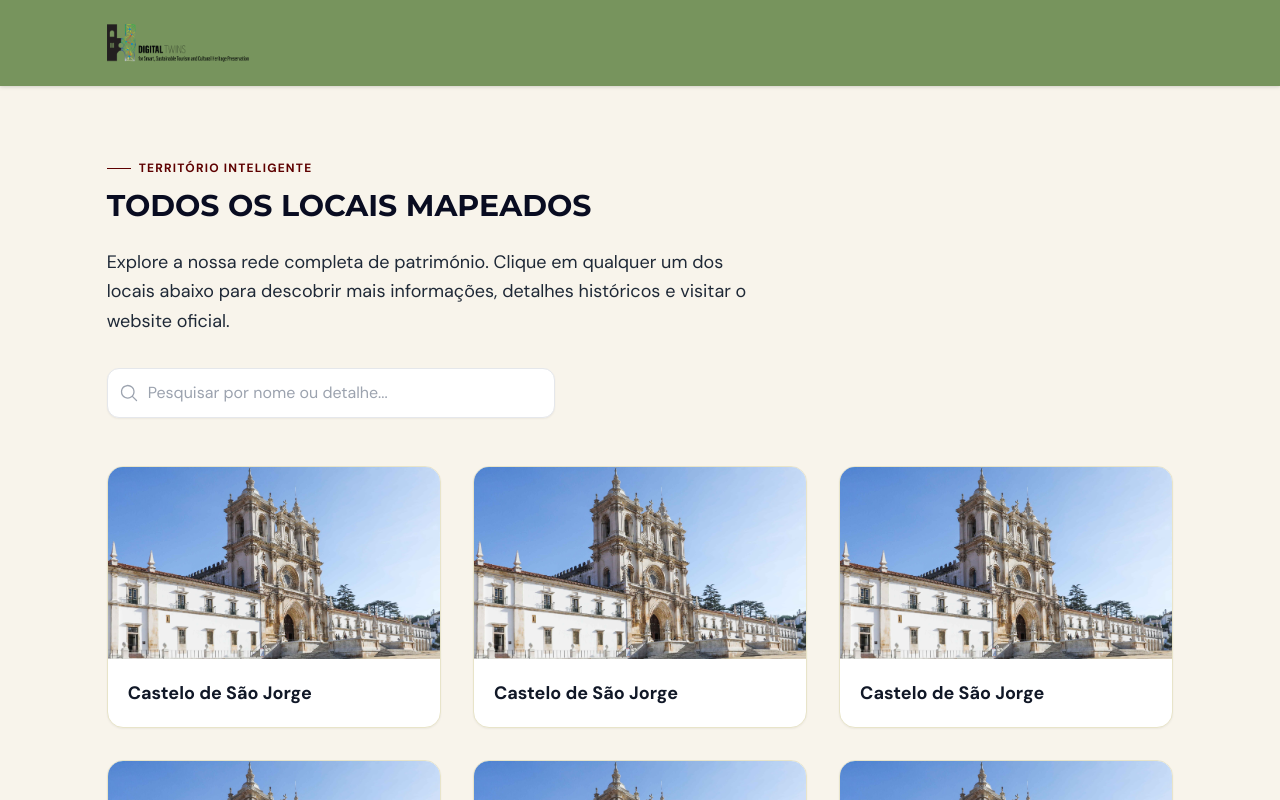
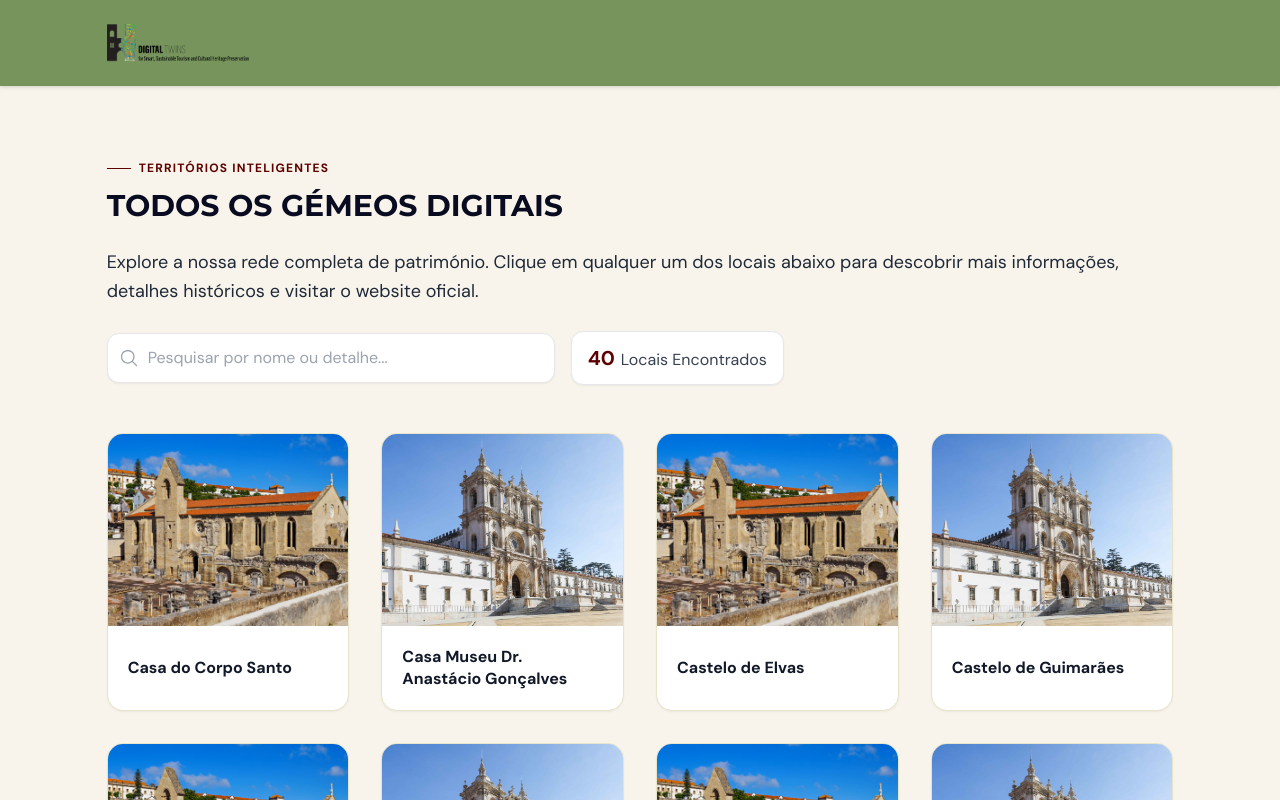
Before and after one commit to GoncaloCerveira/dt_repo_platform, a React (Vite) app in the folder frontend/: page /repository/azulejo in a window 1280 px wide. Both pictures are taken after a click on the button "Ver todos os locais". Shown: the top 800 px of the page. Built offline with nearby package versions, Linux system fonts and the light colour scheme.

Commit message:
New page and small fixes

```diff
--- a/frontend/src/screens/footer/index.tsx
+++ b/frontend/src/screens/footer/index.tsx
@@ -1,5 +1,4 @@
 import ICON from "@/assets/digitaltwins_icone.png";
-import NOVA from "@/assets/NOVA.png";
 import { EnvelopeIcon, PhoneIcon, MapPinIcon} from "@heroicons/react/24/outline";
 
 const Footer = () => {
--- a/frontend/src/screens/home/index.tsx
+++ b/frontend/src/screens/home/index.tsx
@@ -8,6 +8,7 @@ import PRR from "@/assets/logotipos/prr_L250px.png";
 import Republica from "@/assets/logotipos/Republica_L250px.png";
 import EU from "@/assets/logotipos/EU_L250px.png";
 import ARTE from "@/assets/arte.png";
+import ICON from "@/assets/digitaltwins_icone.png";
 import BackgroundImage from "@/assets/background.jpg";
 import { motion } from "framer-motion";
 
@@ -16,11 +17,9 @@ type Props = {
 };
 
 const Home = ({ setSelectedPage }: Props) => {
-  const isAboveMediumScreens = useMediaQuery("(min-width:1060px)");
-
   const partners = [
     { src: NOVA, alt: "NOVA FCT" },
-    {src: UEVORA, alt:"UEVORA"},
+    { src: UEVORA, alt: "UEVORA" },
     { src: PCultural, alt: "Património Cultural" },
     { src: MMP, alt: "Museus e Monumentos de Portugal" },
     { src: ARTE, alt: "ARTE" },
@@ -32,68 +31,66 @@ const Home = ({ setSelectedPage }: Props) => {
   return (
     <section
       id="home"
-      className="relative flex flex-col justify-between min-h-[500px] h-[85vh] bg-cover bg-center bg-no-repeat"
+      className="relative flex flex-col justify-between min-h-[85svh] bg-cover bg-center bg-no-repeat"
       style={{ backgroundImage: `url(${BackgroundImage})` }}
     >
       <div className="absolute inset-0 bg-gray-900/70 z-0" />
 
+      {/* MAIN CONTENT CONTAINER */}
+      <div className="relative z-10 flex flex-col flex-grow pt-24 md:pt-32 pb-8 w-5/6 mx-auto">
+
+        {/* TOP LOGO/ACRONYM */}
         <motion.div
-        className="relative z-10 mx-auto w-5/6 flex-grow flex items-center justify-start pt-20"
+          initial="hidden" animate="visible" transition={{ duration: 0.5 }}
+          variants={{ hidden: { opacity: 0, x: -50 }, visible: { opacity: 1, x: 0 } }}
+        >
+          <div className="flex items-center gap-4 md:gap-6">
+            <img src={ICON} alt="Digital Twins Icon" className="w-10 h-10 md:w-12 md:h-12 object-contain" />
+            <h1 className="font-montserrat font-bold text-white uppercase text-3xl sm:text-4xl">DT4SST-CH</h1>
+          </div>
+        </motion.div>
+
+        {/* CENTERED CONTENT */}
+        <div className="flex-grow flex items-center justify-start">
+          <motion.div
             onViewportEnter={() => setSelectedPage(SelectedPage.Home)}
-      >
-        <div className="md:basis-3/5">
-          <motion.div
-            initial="hidden"
-            whileInView="visible"
-            viewport={{ once: true, amount: 0.5 }}
-            transition={{ duration: 0.5 }}
-            variants={{
-              hidden: { opacity: 0, x: -50 },
-              visible: { opacity: 1, x: 0 },
-            }}
+            initial="hidden" animate="visible" transition={{ duration: 0.5, delay: 0.2 }}
+            variants={{ hidden: { opacity: 0, x: -50 }, visible: { opacity: 1, x: 0 } }}
           >
             <div className="relative">
-              <span className="absolute uppercase -top-12 -left-1 z-[-1] hidden md:block
-                                font-montserrat text-7xl font-bold tracking-tighter
-                                text-gray-100 opacity-10 select-none">
-                Gémeos Digitais
-              </span>
-
-              <h1 className="flex flex-col gap-2 font-montserrat font-bold tracking-tighter text-white">
-                <span className="block uppercase text-5xl sm:text-7xl leading-tight">
-                  Gémeos Digitais
-                </span>
-                <span className="text-xl sm:text-3xl font-medium leading-relaxed max-w-[800px] text-gray-200">
+              <span className="absolute -top-12 -left-1 z-[-1] hidden md:block font-montserrat text-7xl font-bold text-gray-100 opacity-10 uppercase">Gémeos Digitais</span>
+              <h1 className="flex flex-col gap-2 font-montserrat font-bold text-white">
+                <span className="text-4xl sm:text-5xl md:text-7xl uppercase">Gémeos Digitais</span>
+                <span
+                  className="text-lg sm:text-xl md:text-3xl font-medium text-gray-200 leading-snug max-w-2xl [text-wrap:balance]"
+                >
                   Para Turismo Inteligente, Sustentável e Preservação do Património Cultural
                 </span>
               </h1>
             </div>
           </motion.div>
         </div>
-      </motion.div>
+      </div>
 
-      {isAboveMediumScreens && (
+      {/* RESPONSIVE PARTNERS BAR */}
       <div className="relative z-10 w-full bg-primary-100 py-6 border-t border-white/20 shadow-[0_-10px_30px_rgba(0,0,0,0.3)]">
-          <div className="mx-auto w-4/6">
-            <div className="flex items-center justify-between gap-4">
+        <div className="mx-auto w-5/6">
+          {/* Grid changes from 2 cols on mobile to 8 cols on desktop */}
+          <div className="grid grid-cols-2 sm:grid-cols-4 md:grid-cols-8 gap-4">
             {partners.map((partner, index) => (
               <motion.div
                 key={index}
                 initial={{ opacity: 0, y: 20 }}
                 whileInView={{ opacity: 1, y: 0 }}
-                  className="flex-1 h-16 bg-white/95 rounded-lg shadow-sm p-2 flex items-center justify-center hover:bg-white transition-colors group"
+                viewport={{ once: true }}
+                className="h-16 bg-white/95 rounded-lg shadow-sm p-2 flex items-center justify-center hover:bg-white transition-colors"
               >
-                  <img
-                    alt={partner.alt}
-                    src={partner.src}
-                    className="max-h-full max-w-full object-contain transition-transform duration-300 group-hover:scale-105"
-                  />
+                <img alt={partner.alt} src={partner.src} className="max-h-full max-w-full object-contain" />
               </motion.div>
             ))}
           </div>
         </div>
       </div>
-      )}
     </section>
   );
 };
--- a/frontend/src/screens/locations_page/index.tsx
+++ b/frontend/src/screens/locations_page/index.tsx
@@ -19,90 +19,46 @@ export type LocationData = {
 };
 
 const locationsList: LocationData[] = [
-  {
-    id: "torre-belem-1",
-    name: "Torre de Belém",
-    image: TRB,
-    description: "A Torre de Belém é um dos monumentos mais expressivos da cidade de Lisboa. Localizada na margem direita do rio Tejo, é uma obra de referência do estilo manuelino.",
-    website: "https://www.patrimoniocultural.gov.pt",
-  },
-  {
-    id: "castelo-s-jorge-1",
-    name: "Castelo de São Jorge",
-    image: TR2,
-    description: "O Castelo de S. Jorge ergue-se na colina mais alta de Lisboa, oferecendo uma das vistas mais deslumbrantes sobre a cidade e o rio Tejo. Um local repleto de história desde o tempo dos mouros.",
-    website: "https://castelodesaojorge.pt",
-  },
-  {
-    id: "palacio-pena-1",
-    name: "Palácio Nacional da Pena",
-    image: TRB,
-    description: "O Palácio Nacional da Pena, localizado na serra de Sintra, representa uma das principais expressões do Romantismo arquitetónico do século XIX no mundo, sendo Património Mundial da UNESCO.",
-    website: "https://www.parquesdesintra.pt",
-  },
-  {
-    id: "convento-cristo-1",
-    name: "Convento de Cristo",
-    image: TR2,
-    description: "O Convento de Cristo, em Tomar, pertenceu à Ordem dos Templários. Constitui um dos mais importantes conjuntos monumentais de Portugal, misturando estilos românico, gótico, manuelino e renascentista.",
-    website: "http://www.conventocristo.gov.pt",
-  },
-  {
-    id: "torre-belem-2",
-    name: "Torre de Belém",
-    image: TRB,
-    description: "A Torre de Belém é um dos monumentos mais expressivos da cidade de Lisboa. Localizada na margem direita do rio Tejo, é uma obra de referência do estilo manuelino.",
-    website: "https://www.patrimoniocultural.gov.pt",
-  },
-  {
-    id: "castelo-s-jorge-2",
-    name: "Castelo de São Jorge",
-    image: TR2,
-    description: "O Castelo de S. Jorge ergue-se na colina mais alta de Lisboa, oferecendo uma das vistas mais deslumbrantes sobre a cidade e o rio Tejo. Um local repleto de história desde o tempo dos mouros.",
-    website: "https://castelodesaojorge.pt",
-  },
-  {
-    id: "palacio-pena-2",
-    name: "Palácio Nacional da Pena",
-    image: TRB,
-    description: "O Palácio Nacional da Pena, localizado na serra de Sintra, representa uma das principais expressões do Romantismo arquitetónico do século XIX no mundo, sendo Património Mundial da UNESCO.",
-    website: "https://www.parquesdesintra.pt",
-  },
-  {
-    id: "convento-cristo-2",
-    name: "Convento de Cristo",
-    image: TR2,
-    description: "O Convento de Cristo, em Tomar, pertenceu à Ordem dos Templários. Constitui um dos mais importantes conjuntos monumentais de Portugal, misturando estilos românico, gótico, manuelino e renascentista.",
-    website: "http://www.conventocristo.gov.pt",
-  },
-  {
-    id: "torre-belem-3",
-    name: "Torre de Belém",
-    image: TRB,
-    description: "A Torre de Belém é um dos monumentos mais expressivos da cidade de Lisboa. Localizada na margem direita do rio Tejo, é uma obra de referência do estilo manuelino.",
-    website: "https://www.patrimoniocultural.gov.pt",
-  },
-  {
-    id: "castelo-s-jorge-3",
-    name: "Castelo de São Jorge",
-    image: TR2,
-    description: "O Castelo de S. Jorge ergue-se na colina mais alta de Lisboa, oferecendo uma das vistas mais deslumbrantes sobre a cidade e o rio Tejo. Um local repleto de história desde o tempo dos mouros.",
-    website: "https://castelodesaojorge.pt",
-  },
-  {
-    id: "palacio-pena-3",
-    name: "Palácio Nacional da Pena",
-    image: TRB,
-    description: "O Palácio Nacional da Pena, localizado na serra de Sintra, representa uma das principais expressões do Romantismo arquitetónico do século XIX no mundo, sendo Património Mundial da UNESCO.",
-    website: "https://www.parquesdesintra.pt",
-  },
-  {
-    id: "convento-cristo-3",
-    name: "Convento de Cristo",
-    image: TR2,
-    description: "O Convento de Cristo, em Tomar, pertenceu à Ordem dos Templários. Constitui um dos mais importantes conjuntos monumentais de Portugal, misturando estilos românico, gótico, manuelino e renascentista.",
-    website: "http://www.conventocristo.gov.pt",
-  }
+  { id: "casa-corpo-santo", name: "Casa do Corpo Santo", image: TRB, description: "", website: "https://museus.mun-setubal.pt/10351/casadocorposanto" },
+  { id: "casa-museu-anastacio-goncalves", name: "Casa Museu Dr. Anastácio Gonçalves", image: TR2, description: "", website: "https://www.museusemonumentos.pt/pt/museus-e-monumentos/casa-museu-dr-anastacio-goncalves" },
+  { id: "castelo-elvas", name: "Castelo de Elvas", image: TRB, description: "", website: "https://cm-elvas.pt/descobrir/patrimonio/militar/castelo/" },
+  { id: "castelo-guimaraes", name: "Castelo de Guimarães", image: TR2, description: "", website: "https://www.museusemonumentos.pt/pt/museus-e-monumentos/castelo-de-guimaraes" },
+  { id: "castelo-viana-alentejo", name: "Castelo de Viana do Alentejo", image: TRB, description: "", website: "https://culturaportugal.gov.pt/pt/conhecer/local/_drcalentejo/castelo-de-viana-do-alentejo/" },
+  { id: "citania-santa-luzia", name: "Citânia de Santa Luzia", image: TR2, description: "", website: "https://www.culturaportugal.gov.pt/pt/conhecer/local/_drcnorte/citania-de-santa-luzia/" },
+  { id: "convento-cristo", name: "Convento de Cristo", image: TRB, description: "", website: "https://www.museusemonumentos.pt/pt/museus-e-monumentos/convento-de-cristo" },
+  { id: "convento-jesus", name: "Convento de Jesus", image: TR2, description: "", website: "https://museus.mun-setubal.pt/10348/conventodejesus" },
+  { id: "convento-s-salvador-vilar-frades", name: "Convento de S. Salvador de Vilar de Frades", image: TRB, description: "", website: "https://www.mosteirosanorte.gov.pt/convento-de-vilar-de-frades/" },
+  { id: "convento-sao-bento-castris", name: "Convento de São Bento de Cástris", image: TR2, description: "", website: "https://www.cm-evora.pt/locais/convento-de-s-bento-de-castris/" },
+  { id: "estacao-arqueologica-freixo", name: "Estação Arqueológica do Freixo - Tongóbriga", image: TRB, description: "", website: "https://www.tongobriga.gov.pt/" },
+  { id: "igreja-sao-miguel-castelo", name: "Igreja de São Miguel do Castelo", image: TR2, description: "", website: "https://www.museusemonumentos.pt/pt/museus-e-monumentos/igreja-de-sao-miguel-do-castelo" },
+  { id: "mosteiro-sta-maria-pombeiro", name: "Mosteiro de Sta. Maria de Pombeiro", image: TRB, description: "", website: "https://www.rotadoromanico.com/pt/monumentos/mosteiro-de-santa-maria-de-pombeiro/" },
+  { id: "mosteiro-jeronimos", name: "Mosteiro dos Jerónimos", image: TR2, description: "Obra-prima da arquitetura portuguesa, o Real Mosteiro de Santa Maria de Belém, designado comumente por Mosteiro dos Jerónimos, por ter sido destinado à Ordem de São Jerónimo, está classificado como Monumento Nacional desde 1907 e foi inscrito na Lista do Património Mundial da UNESCO em 1983. A igreja, com serviço religioso e horário para visitas patrimoniais, e o claustro, secularizado no século XIX, formam o conjunto patrimonial mais visitado do país.", website: "https://www.museusemonumentos.pt/pt/museus-e-monumentos/mosteiro-dos-jeronimos-e-capela-de-sao-jeronimo" },
+  { id: "mosteiro-sao-martinho-tibaes", name: "Mosteiro São Martinho de Tibães", image: TRB, description: "", website: "https://www.mosteirodetibaes.gov.pt/" },
+  { id: "museu-arte-popular", name: "Museu Arte Popular", image: TR2, description: "", website: "https://www.museusemonumentos.pt/pt/museus-e-monumentos/museu-de-arte-popular" },
+  { id: "museu-alberto-sampaio", name: "Museu de Alberto Sampaio", image: TRB, description: "", website: "https://www.museusemonumentos.pt/pt/museus-e-monumentos/museu-de-alberto-sampaio" },
+  { id: "museu-arqueologia-diogo-sousa", name: "Museu de Arqueologia D. Diogo de Sousa", image: TR2, description: "", website: "https://www.museusemonumentos.pt/pt/museus-e-monumentos/museu-de-arqueologia-d-diogo-de-sousa" },
+  { id: "museu-arqueologia-etnografia-setubal", name: "Museu de Arqueologia e Etnografia do Distrito de Setúbal", image: TRB, description: "", website: "https://maeds.amrs.pt/" },
+  { id: "museu-biscainhos", name: "Museu dos Biscainhos", image: TR2, description: "", website: "https://www.museusemonumentos.pt/pt/museus-e-monumentos/museu-dos-biscainhos" },
+  { id: "museu-jose-malhoa", name: "Museu José Malhoa", image: TRB, description: "", website: "https://www.museusemonumentos.pt/pt/museus-e-monumentos/museu-jose-malhoa" },
+  { id: "museu-nacional-resistencia-liberdade", name: "Museu Nacional da Resistência e Liberdade", image: TR2, description: "", website: "https://www.museusemonumentos.pt/pt/museus-e-monumentos/museu-nacional-resistencia-e-liberdade" },
+  { id: "museu-nacional-arte-antiga", name: "Museu Nacional de Arte Antiga", image: TRB, description: "", website: "https://www.museusemonumentos.pt/pt/museus-e-monumentos/museu-nacional-de-arte-antiga" },
+  { id: "museu-nacional-azulejo", name: "Museu Nacional do Azulejo", image: TR2, description: "", website: "https://www.museusemonumentos.pt/pt/museus-e-monumentos/museu-nacional-do-azulejo" },
+  { id: "museu-nacional-teatro-danca", name: "Museu Nacional do Teatro e da Dança", image: TRB, description: "", website: "https://www.museusemonumentos.pt/pt/museus-e-monumentos/museu-nacional-do-teatro-e-da-danca" },
+  { id: "museu-nacional-traje", name: "Museu Nacional do Traje", image: TR2, description: "", website: "https://www.museusemonumentos.pt/pt/museus-e-monumentos/museu-nacional-do-traje" },
+  { id: "museu-nacional-coches", name: "Museu Nacional dos Coches", image: TRB, description: "", website: "https://www.museusemonumentos.pt/pt/museus-e-monumentos/museu-nacional-dos-coches" },
+  { id: "museu-nacional-etnologia", name: "Museu Nacional Etnologia", image: TR2, description: "", website: "https://www.museusemonumentos.pt/pt/museus-e-monumentos/museu-de-etnologia" },
+  { id: "museu-nacional-frei-manuel-cenaculo", name: "Museu Nacional Frei Manuel do Cenáculo", image: TRB, description: "", website: "https://www.museusemonumentos.pt/pt/museus-e-monumentos/museu-nacional-frei-manuel-do-cenaculo-e-igreja-de-nossa-senhora-das-merces" },
+  { id: "paco-duques-braganca", name: "Paço dos Duques de Bragança", image: TR2, description: "", website: "https://www.museusemonumentos.pt/pt/museus-e-monumentos/paco-dos-duques" },
+  { id: "ruinas-casa-rua-burgos", name: "Ruínas da Casa na Rua de Burgos", image: TRB, description: "", website: "http://www.monumentos.gov.pt/site/app_pagesuser/SIPA.aspx?id=10987" },
+  { id: "se-braga", name: "Sé de Braga", image: TR2, description: "", website: "https://www.se-braga.pt/" },
+  { id: "se-evora", name: "Sé de Évora", image: TRB, description: "", website: "https://www.evoracathedral.com/" },
+  { id: "se-portalegre", name: "Sé de Portalegre", image: TR2, description: "", website: "https://imovel.patrimoniocultural.gov.pt/detalhes.php?code=70707" },
+  { id: "se-porto", name: "Sé do Porto", image: TRB, description: "", website: "https://www.diocese-porto.pt/catedral-do-porto/" },
+  { id: "sitio-arqueologico-castro-cola", name: "Sítio Arqueológico de Castro de Cola", image: TR2, description: "", website: "https://roteirosarqueologicosdoalentejo.uevora.pt/castro-da-cola/" },
+  { id: "sitio-arqueologico-mirobriga", name: "Sítio Arqueológico de Miróbriga", image: TRB, description: "", website: "https://culturaportugal.gov.pt/pt/conhecer/local/_drcalentejo/sitio-arqueologico-de-mirobriga/" },
+  { id: "sitio-arqueologico-sao-cucufate", name: "Sítio Arqueológico de São Cucufate", image: TR2, description: "", website: "https://culturaportugal.gov.pt/pt/conhecer/local/_drcalentejo/sitio-arqueologico-de-sao-cucufate/" },
+  { id: "sitio-arqueologico-torre-palma", name: "Sítio Arqueológico de Torre de Palma", image: TRB, description: "", website: "https://culturaportugal.gov.pt/pt/conhecer/local/_drcalentejo/villa-romana-de-torre-de-palma/" },
+  { id: "torre-castelo-evoramonte", name: "Torre do Castelo de Evoramonte", image: TR2, description: "", website: "https://culturaportugal.gov.pt/pt/conhecer/local/_drcalentejo/torrepaco-do-castelo-de-evoramonte/" }
 ];
 
 const LocationsCatalog = () => {
@@ -145,10 +101,12 @@ const LocationsCatalog = () => {
     <section id="all-locations" className="mx-auto bg-gray-20 min-h-screen py-20">
       <div className="mx-auto w-5/6">
 
-        {/* HEADER & SEARCH AREA */}
-        <div className="mb-12 flex flex-col items-start text-left">
+        {/* HEADER & CONTROLS ROW */}
+        <div className="mb-12 flex flex-col lg:flex-row lg:justify-between lg:items-end gap-6 text-left">
+
+          {/* Left Text Block */}
           <motion.div
-            className="md:w-3/5"
+            className="w-full lg:w-1/2"
             initial="hidden"
             whileInView="visible"
             viewport={{ once: true, amount: 0.5 }}
@@ -161,22 +119,24 @@ const LocationsCatalog = () => {
             <div className="mb-3 flex items-center gap-2">
               <span className="h-px w-6 bg-primary-500" />
               <p className="text-xs font-bold uppercase tracking-widest text-primary-500">
-                Território Inteligente
+                Territórios Inteligentes
               </p>
             </div>
-            <HText>TODOS OS LOCAIS MAPEADOS</HText>
+            <HText>TODOS OS GÉMEOS DIGITAIS</HText>
             <p className="mt-6 text-lg text-gray-800 leading-relaxed">
               Explore a nossa rede completa de património. Clique em qualquer um dos locais abaixo para descobrir mais informações, detalhes históricos e visitar o website oficial.
             </p>
           </motion.div>
 
-          {/* SEARCH BAR - Now under the text section */}
+          {/* Right Action Block: Search Bar on the Right, Count to the Right of it */}
           <motion.div
-            className="mt-8 relative w-full max-w-md"
+            className="flex flex-row items-center gap-4 w-full lg:w-auto justify-start lg:justify-end"
             initial={{ opacity: 0, y: 20 }}
             animate={{ opacity: 1, y: 0 }}
             transition={{ delay: 0.2 }}
           >
+            {/* Search input field */}
+            <div className="relative w-full max-w-xs sm:max-w-sm md:max-w-md">
               <div className="absolute inset-y-0 left-0 pl-3 flex items-center pointer-events-none">
                 <MagnifyingGlassIcon className="h-5 w-5 text-gray-400" />
               </div>
@@ -187,12 +147,21 @@ const LocationsCatalog = () => {
                 onChange={(e) => setSearchTerm(e.target.value)}
                 className="w-full pl-10 pr-4 py-3 border border-gray-200 rounded-xl bg-white shadow-sm focus:outline-none focus:ring-2 focus:ring-primary-500 focus:border-transparent transition-all"
               />
+            </div>
+
+            {/* Counter Badge to the right of Search */}
+            <div className="whitespace-nowrap bg-white px-4 py-3 border border-gray-200 rounded-xl shadow-sm text-gray-700 font-medium text-sm sm:text-base">
+              <span className="text-xl font-bold text-primary-500 mr-1.5">
+                {filteredLocations.length}
+              </span>
+              Locais Encontrados
+            </div>
           </motion.div>
         </div>
 
-        {/* MAIN GRID */}
+        {/* MAIN GRID - Configured to be 4 columns from md breakpoint and up */}
         {filteredLocations.length > 0 ? (
-          <motion.div layout className="grid grid-cols-1 sm:grid-cols-2 md:grid-cols-3 lg:grid-cols-4 gap-8">
+          <motion.div layout className="grid grid-cols-1 sm:grid-cols-2 md:grid-cols-4 gap-8">
             <AnimatePresence>
               {filteredLocations.map((location) => (
                 <motion.div
@@ -216,10 +185,10 @@ const LocationsCatalog = () => {
                     <div className="absolute inset-0 bg-black/0 group-hover:bg-black/10 transition-colors duration-300" />
                   </div>
                   <div className="p-5 flex-grow flex items-center justify-between">
-                    <h3 className="font-bold text-gray-900 text-lg line-clamp-2">
+                    <h3 className="font-bold text-gray-900 text-base line-clamp-2 leading-snug">
                       {location.name}
                     </h3>
-                    <ArrowTopRightOnSquareIcon className="h-5 w-5 text-primary-500 opacity-0 group-hover:opacity-100 transition-opacity" />
+                    <ArrowTopRightOnSquareIcon className="h-5 w-5 text-primary-500 opacity-0 group-hover:opacity-100 transition-opacity min-w-[20px] ml-2" />
                   </div>
                 </motion.div>
               ))}
@@ -281,7 +250,7 @@ const LocationsCatalog = () => {
                   {selectedLocation.name}
                 </h2>
                 <p className="text-gray-600 text-lg leading-relaxed mb-8 flex-grow">
-                  {selectedLocation.description}
+                  {selectedLocation.description || "Descrição detalhada não disponível para este local no momento."}
                 </p>
                 <div className="mt-auto pt-6 border-t border-gray-100">
                   <a
--- a/frontend/src/screens/model/index.tsx
+++ b/frontend/src/screens/model/index.tsx
@@ -102,7 +102,7 @@ const Model = ({ setSelectedPage }: Props) => {
           <div className="mb-3 flex items-center gap-2">
             <span className="h-px w-6 bg-primary-500" />
             <p className="text-xs font-bold uppercase tracking-widest text-primary-500">
-               O DESAFIO DO TERRITÓRIO INTELIGENTE
+               O DESAFIO DO TERRITÓRIOS INTELIGENTEs
             </p>
           </div>
           <HText>O Projeto</HText>
--- a/frontend/src/screens/ourProjectPublic/index.tsx
+++ b/frontend/src/screens/ourProjectPublic/index.tsx
@@ -172,11 +172,11 @@ const OurProjectSectionPublic = ({ setSelectedPage }: Props) => {
             className="w-full md:w-1/3 bg-white p-8 rounded-2xl border border-gray-200 shadow-md text-center hover:border-primary-500 transition-colors"
           >
             <h3 className="text-xl font-bold text-gray-900 mb-2">
-              Descubra Todos os Locais do Território Inteligente
+              Descubra Todos os Locais do Territórios Inteligentes
             </h3>
 
             <p className="text-gray-600 mb-6">
-              Explore o nosso catálogo completo de património mapeado.
+              Explore o nosso catálogo completo de gémeos digitais de monumentos e museus.
             </p>
 
             <button
```
Lines whose indentation alone changed are shown as unchanged.
